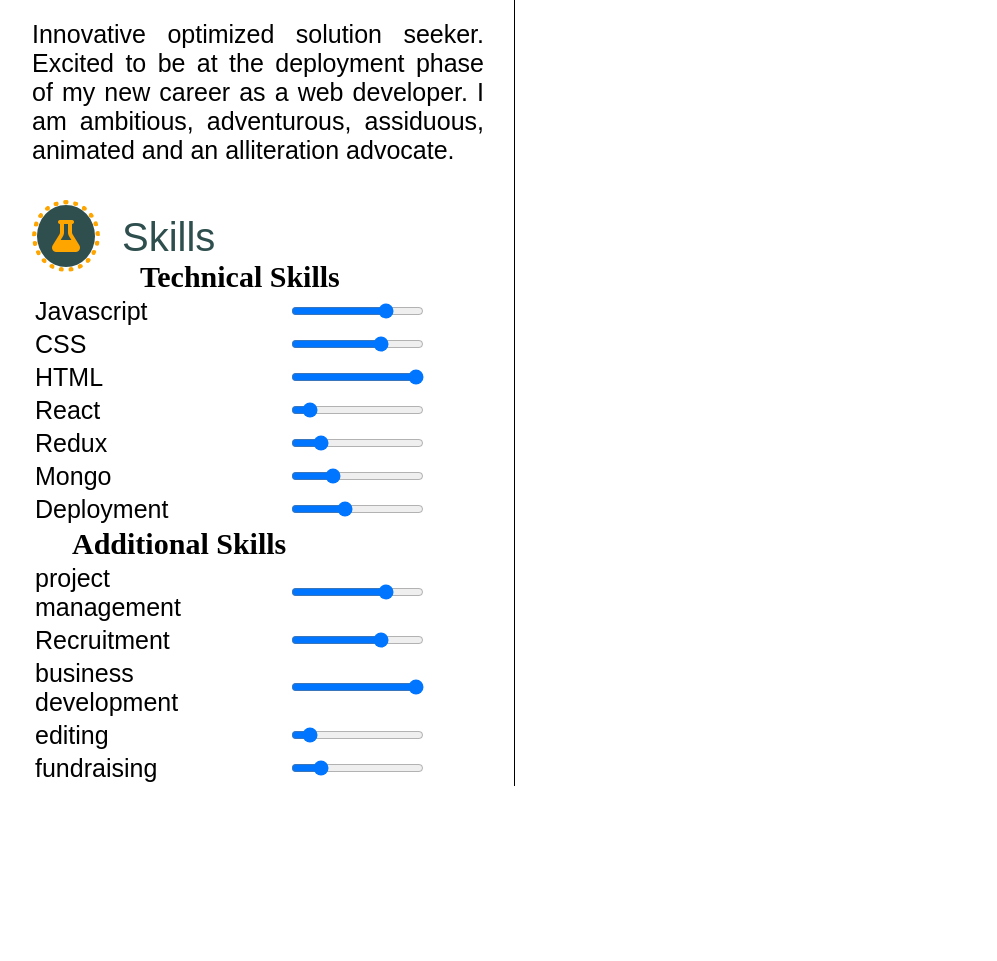
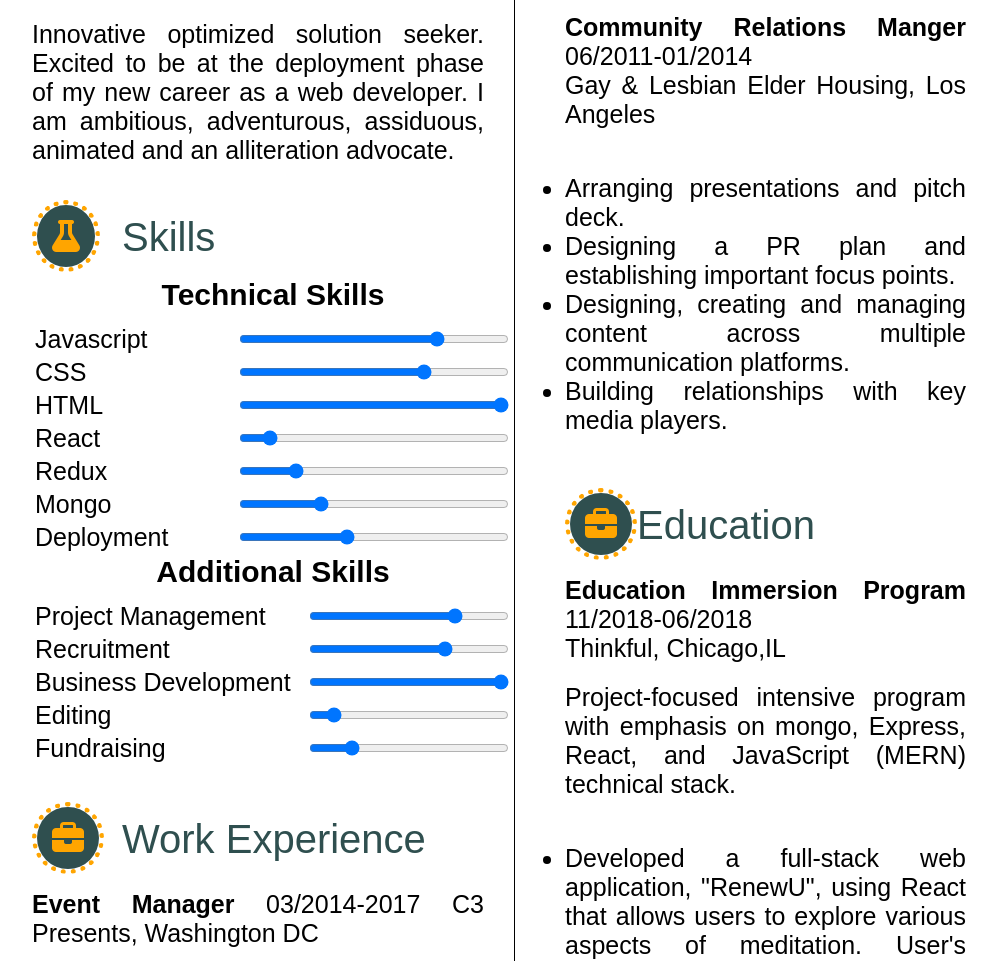
Before and after one commit to parthi01/Resume, a plain HTML site: page index.html in a window 1280 px wide. Shown: the part 565-1526 px from the top of the page, without its empty margins (126-1123 px from the left). Before the commit the page ends 1359 px from the top, so only its background shows below. Drawn offline with Linux system fonts and the light colour scheme.

Commit message:
finished task

```diff
--- a/index.html
+++ b/index.html
@@ -22,8 +22,8 @@
                 <div><p class="para">Innovative optimized solution seeker. Excited to be at the deployment phase of my new career as a web developer. I am ambitious, adventurous, assiduous, animated and an alliteration advocate.</p></div>
 
                 <div><i class="fas fa-flask fa-2x"></i> </div>
-                <div id="title">Skills</div>
-                <div><h>Technical Skills</h></div>
+                <div id="title">Skills</div><br>
+                <div id="h">Technical Skills</div>
                 <div>
                     <table>
                         <tr>
@@ -56,31 +56,68 @@
                         </tr>
                     </table>
                 </div>
-                <div><h>Additional Skills</h></div>
+                <div id="h">Additional Skills</div>
                 <div>
                     <table>
                         <tr>
-                            <td id="space">project <br>management</td>
-                            <td><input type="range" min="1" max="100"  value="75"></td>
+                            <td id="space1">Project Management</td>
+                            <td><input type="range" min="1" max="100"  value="75" class="second"></td>
                         </tr>
                         <tr>
-                            <td id="space">Recruitment</td>
-                            <td><input type="range" min="1" max="100"  value="70"></td>
+                            <td id="space1">Recruitment</td>
+                            <td><input type="range" min="1" max="100"  value="70" class="second"></td>
                         </tr>
                         <tr>
-                            <td id="space">business <br>development</td>
-                            <td><input type="range" min="1" max="100"  value="100"></td>
+                            <td id="space1">Business Development</td>
+                            <td><input type="range" min="1" max="100"  value="100" class="second"></td>
                         </tr>
                         <tr>
-                            <td id="space">editing</td>
-                            <td><input type="range" min="1" max="100"  value="10"></td>
+                            <td id="space1">Editing</td>
+                            <td><input type="range" min="1" max="100"  value="10" class="second"></td>
                         </tr>
                         <tr>
-                            <td id="space">fundraising</td>
-                            <td><input type="range" min="1" max="100"  value="20"></td>
+                            <td id="space1">Fundraising</td>
+                            <td><input type="range" min="1" max="100"  value="20" class="second"></td>
                         </tr>
                     </table>
                 </div>
+                <br><br>
+                <div><i class="fas fa-briefcase fa-2x"></i> </div>
+                <div id="title">Work Experience</div><br>
+                <div class="para"><strong>Event Manager</strong> 03/2014-2017 C3 Presents, Washington DC</div>
+                <div>
+                    <ul class="para">
+                        <li>Lead and execute all phases of event planning and production spanning committe recruitment, training, vendor relationships and on-site facilitation.</li>
+                        <li>Brought new business to the organization through relentless networking and stewardship which helped the company win the bid for the State Department Summit on the Middle East and, the companies largest civic event to date, the United State of Women.</li>
+                        <li>Exercise fiscal control over budget creation, tracking and reporting.Collaborate with employees at all organization levels to advance cohesive operations.</li>
+                    </ul>
+                </div>
+            </div>
+            <div class="right_half">
+                 <div><i class="fas fa-briefcase fa-2x"></i> </div>
+                <div id="title">Work Experience</div><br>
+                <div class="para"><strong>Community Relations Manger</strong> 06/2011-01/2014 <br>Gay & Lesbian Elder Housing, Los Angeles</div>
+                <div class="para">
+                    <ul >
+                        <li>Arranging presentations and pitch deck.</li>
+                        <li>Designing a PR plan and establishing important focus points.</li>
+                        <li>Designing, creating and managing content across multiple communication platforms.</li>
+                        <li>Building relationships with key media players.</li>
+                    </ul>
+                </div>
+                <br>
+                <div><i class="fas fa-briefcase fa-2x"></i> </div>
+                <div id="title">Education</div><br>
+                <div class="para"><strong>Education Immersion Program</strong> 11/2018-06/2018 <br>Thinkful, Chicago,IL</div>
+                <div class="para">Project-focused intensive program with emphasis on mongo, Express, React, and JavaScript (MERN) technical stack.</div>
+                <div class="para">
+                    <ul >
+                        <li>Developed a full-stack web application, "RenewU", using React that allows users to explore various aspects of meditation. User's progress is stored on a backend created using Node and MongoDB.</li>
+                        <li>Developed a language learning app, "Foodie Phonetics" using spaced repetition and a linked list data structure. React was used to create the front end components while Node and Mongo were used to create a backend that stores user data.</li>
+                        <li>Developed a concierge app, "Pley", for individuals looking for curated suggestions when visiting a new place. React was used to develop the front end which includes real-time chat, drag and drop and variety of advanced features. The backend, built using Node, Express, and Mongo, takes advantage of well-developed RESTful API, Geospatial searching, and user authentication with JWT.</li>
+                    </ul>
+                </div>
+                <div class="para"><strong>BA, English</strong> 09/2001-09/2005 <br>University of California, Los An</div>
             </div>
         </div>
     </body>
--- a/style.css
+++ b/style.css
@@ -58,6 +58,11 @@ img{
     width: 50%;
     border-right: solid black;
     border-width: 1px;
+    margin-right: 50px;
+    float: left;
+}
+.right_half{
+    width: 100%;
 }
 i{
     background-color: darkslategrey;
@@ -89,29 +94,27 @@ i{
     font-size: 25px;
     text-align: justify;
 }
-h{
-    text-align: center;
-    font-size: 30px;
-    font-weight: bold;
-    padding-top: 20px;
-    padding-right: 40px;
-    padding-bottom: 40px;
-    padding-left: 40px;
+#h{
+   text-align: center;
+   font-family: sans-serif;
+   padding-bottom: 10px;
+   font-size: 30px;
+   font-weight: bold;
 }
 input{
-    width: 100%;
+    width: 270px;
 
 }
-table,tr,td{
-    border-color: blue;
-    border-width: 0px;
-    border-style: solid;
-}
 #space{
-    width: 250px;
+    width: 200px;
     font-size: 25px;
     font-family: sans-serif;
 }
-.slide{
-    width: 250px;
+#space1{
+    width: 270px;
+    font-size: 25px;
+    font-family: sans-serif;
 }
+.second{
+    width: 200px;
+}
```
